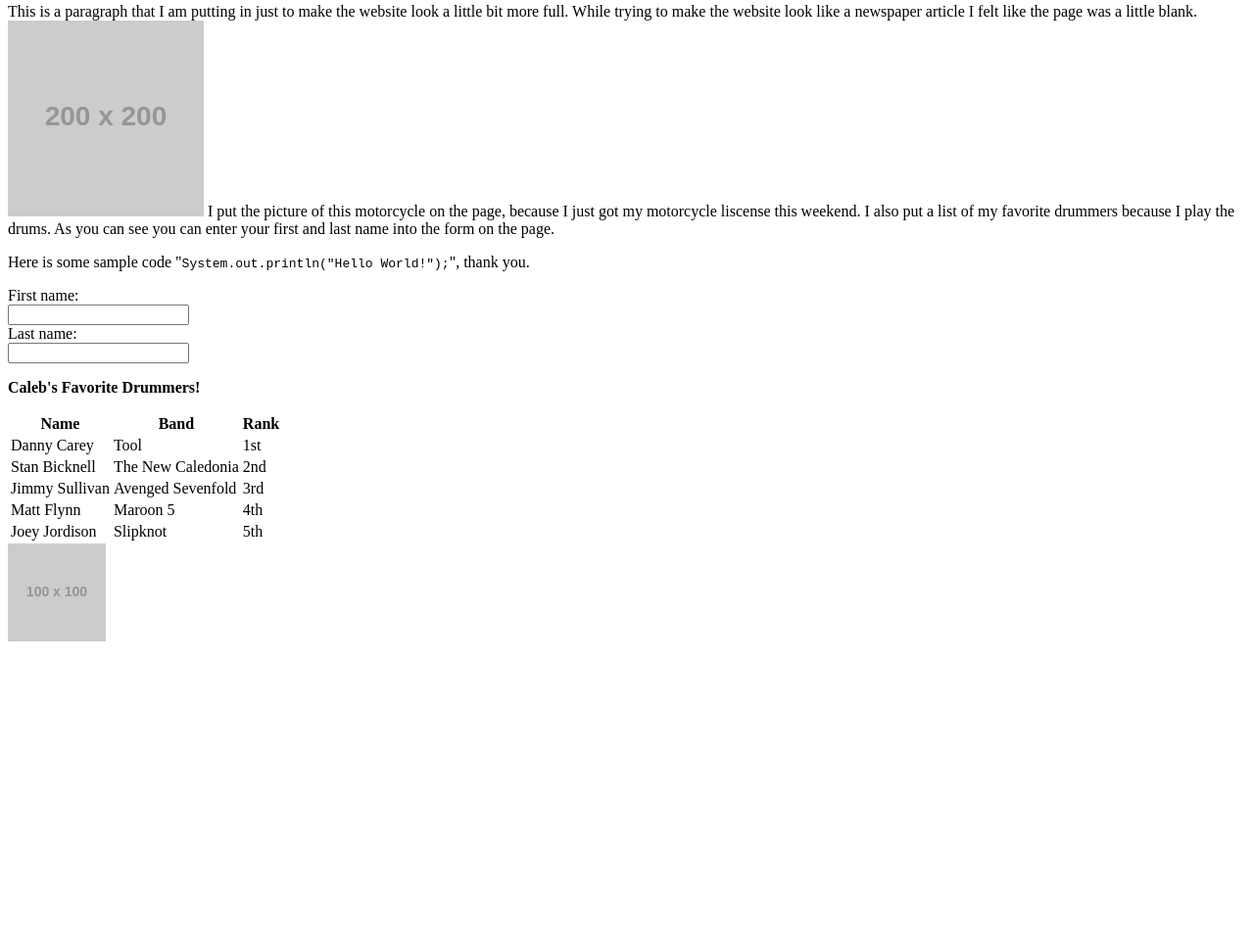
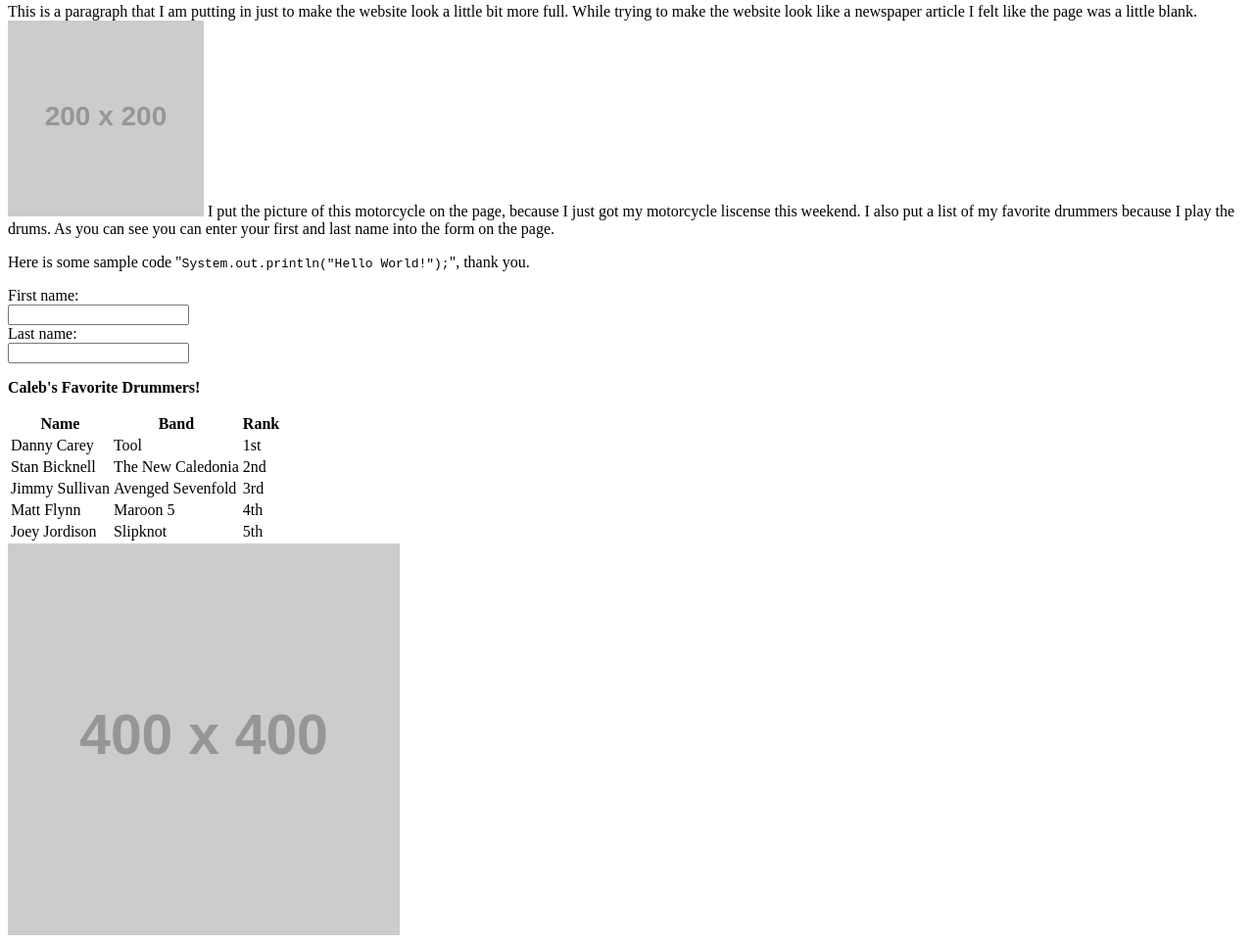
Before and after one commit to calebhunt5/calebhunt5.github.io, a plain HTML site: page assignments/assignment01.html in a window 1280 px wide. Shown: the part 514-1477 px from the top of the page at 98% size. Before the commit the page ends 1177 px from the top, so only its background shows below. Drawn offline with Linux system fonts and the light colour scheme; placeholder pictures from the web are drawn by us.

Commit message:
Update assignment01.html

```diff
--- a/assignments/assignment01.html
+++ b/assignments/assignment01.html
@@ -61,7 +61,7 @@
 </table>
 
 <aside>
- <img src="https://via.placeholder.com/100" />
+ <img src="https://via.placeholder.com/400" />
 </aside>
 </article>
 
```
